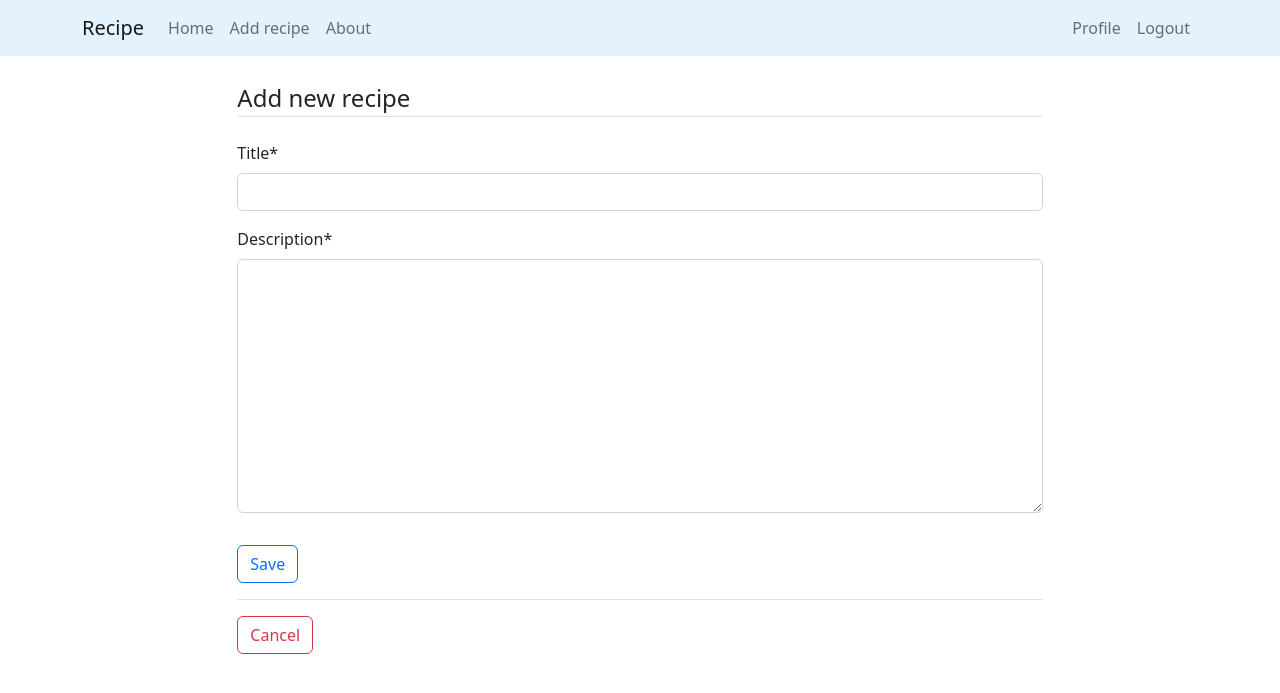
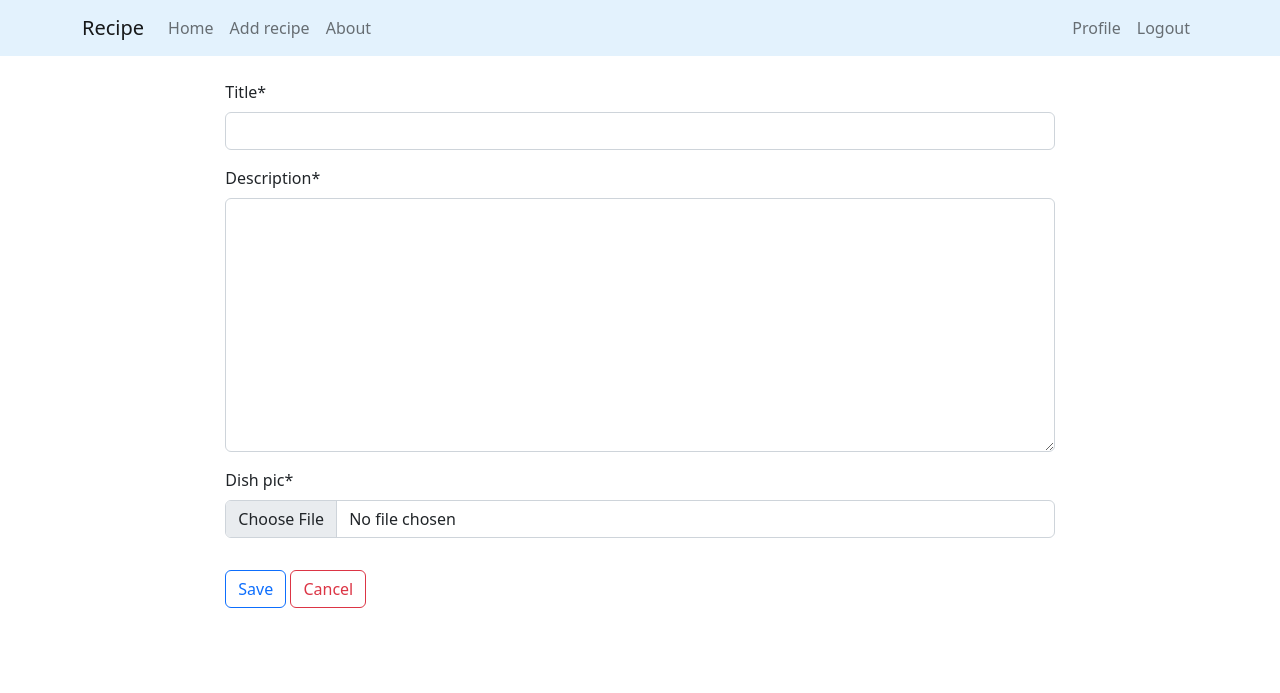
Before and after one commit to bpntt/FinalEx, a Django app: page /recipe/create/ in a window 1280 px wide. Shown: the top 693 px of the page. Run offline with Django 5.2, Linux system fonts and the light colour scheme; the visitor is signed in with stand-in values (Sample User, id 1); some libraries are stand-ins or nearby versions.

Commit message:
absolutleyWorkingShitYeah

```diff
--- a/config/urls.py
+++ b/config/urls.py
@@ -18,6 +18,9 @@ from django.contrib import admin
 from django.urls import path, include
 from users import views as user_views
 from django.contrib.auth import views as auth_views
+from django.conf import settings
+from django.urls import path, include
+from django.conf.urls.static import static
 
 urlpatterns = [
     path('admin/', admin.site.urls),
@@ -27,6 +30,8 @@ urlpatterns = [
     path('logout/', auth_views.LogoutView.as_view(template_name='users/logout.html'), name='user-logout'),
     path('profile/', user_views.profile, name='user-profile'),
     path('accounts/login/', auth_views.LoginView.as_view(template_name='users/login.html'), name="a-s"),
-    path('logout/login/', auth_views.LoginView.as_view(template_name='users/login.html'), name="l-l")
+    path('logout/login/', auth_views.LoginView.as_view(template_name='users/login.html'), name="l-l"),
+    path('__debug__/', include('debug_toolbar.urls'))
 
 ]
+urlpatterns += static(settings.MEDIA_URL, document_root=settings.MEDIA_ROOT)
--- a/recipes/models.py
+++ b/recipes/models.py
@@ -10,7 +10,7 @@ class Recipe(models.Model):
     author = models.ForeignKey(User, on_delete=models.CASCADE)
     created_at = models.DateTimeField(auto_now_add=True)
     updated_at = models.DateTimeField(auto_now=True)
-    dish_pic = models.ImageField()
+    dish_pic = models.ImageField(upload_to='images/')
 
     def get_absolute_url(self):
         return reverse('recipes-detail', kwargs={"pk": self.pk})
--- a/recipes/templates/recipes/about.html
+++ b/recipes/templates/recipes/about.html
@@ -2,5 +2,5 @@
 <!-- -->
 
 {% block content %}
-    <h1>About Recipes App</h1>
+    <h1>FinaEx by Andrey</h1>
 {% endblock content %}
--- a/recipes/templates/recipes/recipe_detail.html
+++ b/recipes/templates/recipes/recipe_detail.html
@@ -5,7 +5,7 @@
 <div class="card mb-3" style="max-width: 540px;">
   <div class="row g-0">
     <div class="col-md-4">
-      <img src="..." class="img-fluid rounded-start" alt="...">
+      <img src="{{recipe.dish_pic.url}}" class="img-fluid rounded-start" alt="...">
     </div>
     <div class="col-md-8">
       <div class="card-body">
--- a/recipes/templates/recipes/recipe_form.html
+++ b/recipes/templates/recipes/recipe_form.html
@@ -2,20 +2,15 @@
 <!-- -->
 
 {% block content %}
-<div class ="container">
-    <form method="POST">
-        {% csrf_token %}
-        <fieldset class="form-group">
-            <legend class="border-bottom mb-4">Add new recipe</legend>
-            {{ form|crispy }}
-        </fieldset>
-        <div class="form-group py-3">
-            <input class="btn btn-outline-primary" type="submit" value="Save" />
-        </div>
-    </form>
-    <div class="border-top pt-3">
+
+<div class="form-group">
+  <form action="" method="post" enctype="multipart/form-data">
+    {% csrf_token %}
+    {{ form|crispy }}
+    <div class="form-group py-3">
+        <input class="btn btn-outline-primary" type="submit" value="Save" />
         <a class="btn btn-outline-danger" href="{% url 'recipes-home' %}">Cancel</a>
     </div>
+  </form>
 </div>
-
 {% endblock content %}
--- a/recipes/views.py
+++ b/recipes/views.py
@@ -1,8 +1,23 @@
-from django.shortcuts import render, HttpResponse
+from django.shortcuts import render, redirect
 from . import models
 from django.views.generic import ListView, DetailView, CreateView, UpdateView, DeleteView
 from django.contrib.auth.mixins import LoginRequiredMixin, UserPassesTestMixin
 from django.urls import reverse_lazy
+from .forms import dish_pic
+
+
+def upload_image(request):
+    if request.method == 'POST':
+        form = dish_pic(request.POST, request.FILES)
+        if form.is_valid():
+            form.save()
+        return redirect('recipe_form.html')
+    else:
+        form = dish_pic()
+        context = {
+            'form': form
+        }
+    return render(request, 'recipe_form.html', context)
 
 
 def home(request):
@@ -25,7 +40,7 @@ class RecipeDetailView(DetailView):
 
 class RecipeCreateView(LoginRequiredMixin, CreateView):
     model = models.Recipe
-    fields = ['title', 'description']
+    fields = ['title', 'description', 'dish_pic']
 
     def form_valid(self, form):
         form.instance.author = self.request.user
@@ -34,7 +49,7 @@ class RecipeCreateView(LoginRequiredMixin, CreateView):
 
 class RecipeUpdateView(LoginRequiredMixin, UserPassesTestMixin, UpdateView):
     model = models.Recipe
-    fields = ['title', 'description']
+    fields = ['title', 'description', 'dish_pic']
 
     def test_func(self):
         recipe = self.get_object()
```
Also changed, not shown: config/settings.py (+9 -1 lines), recipes/forms.py (+8 -0 lines), recipes/templates/recipes/home.html (+9 -2 lines), recipes/migrations/0002_alter_recipe_dish_pic.py (added), users/forms.py (line endings or trailing spaces).
